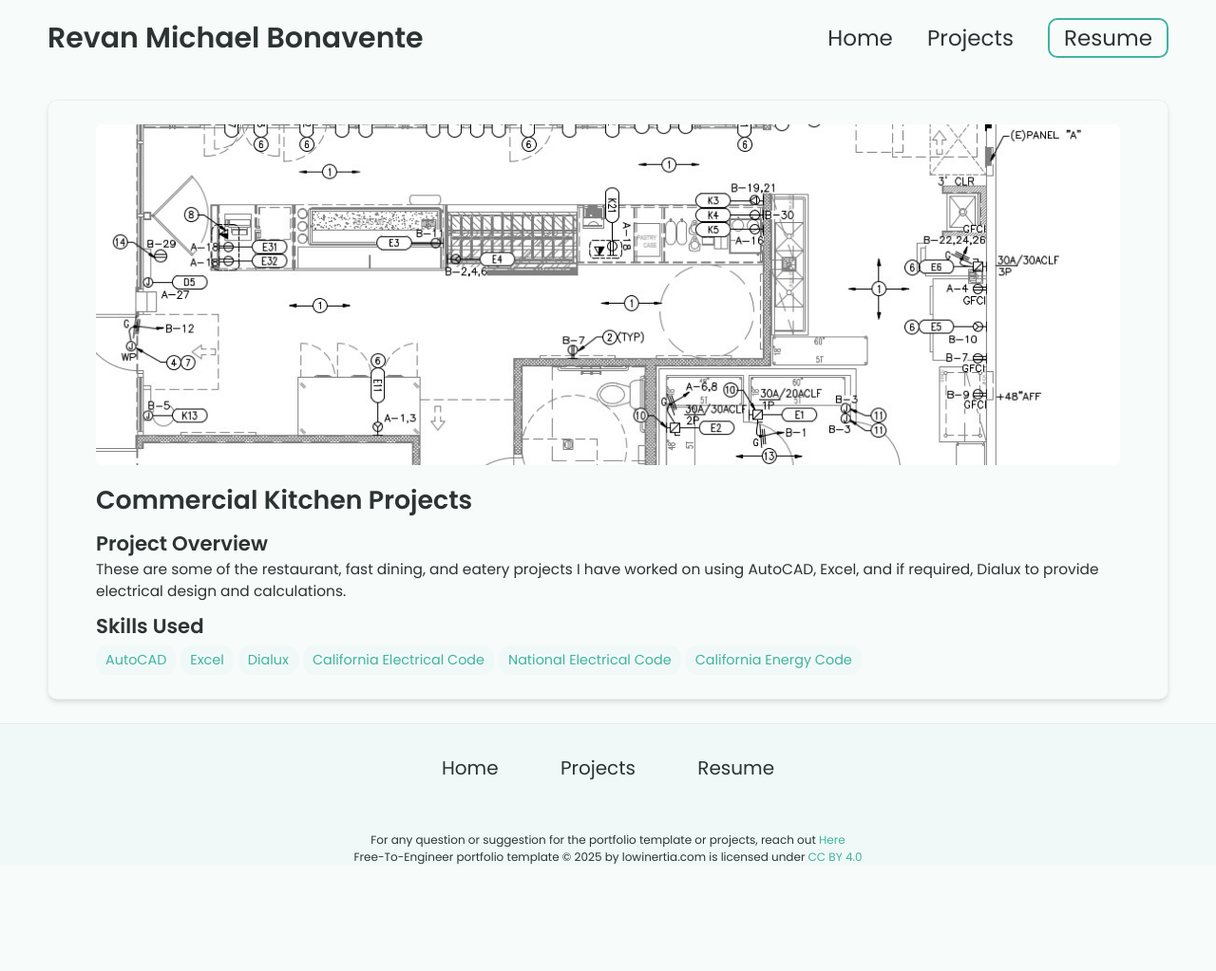
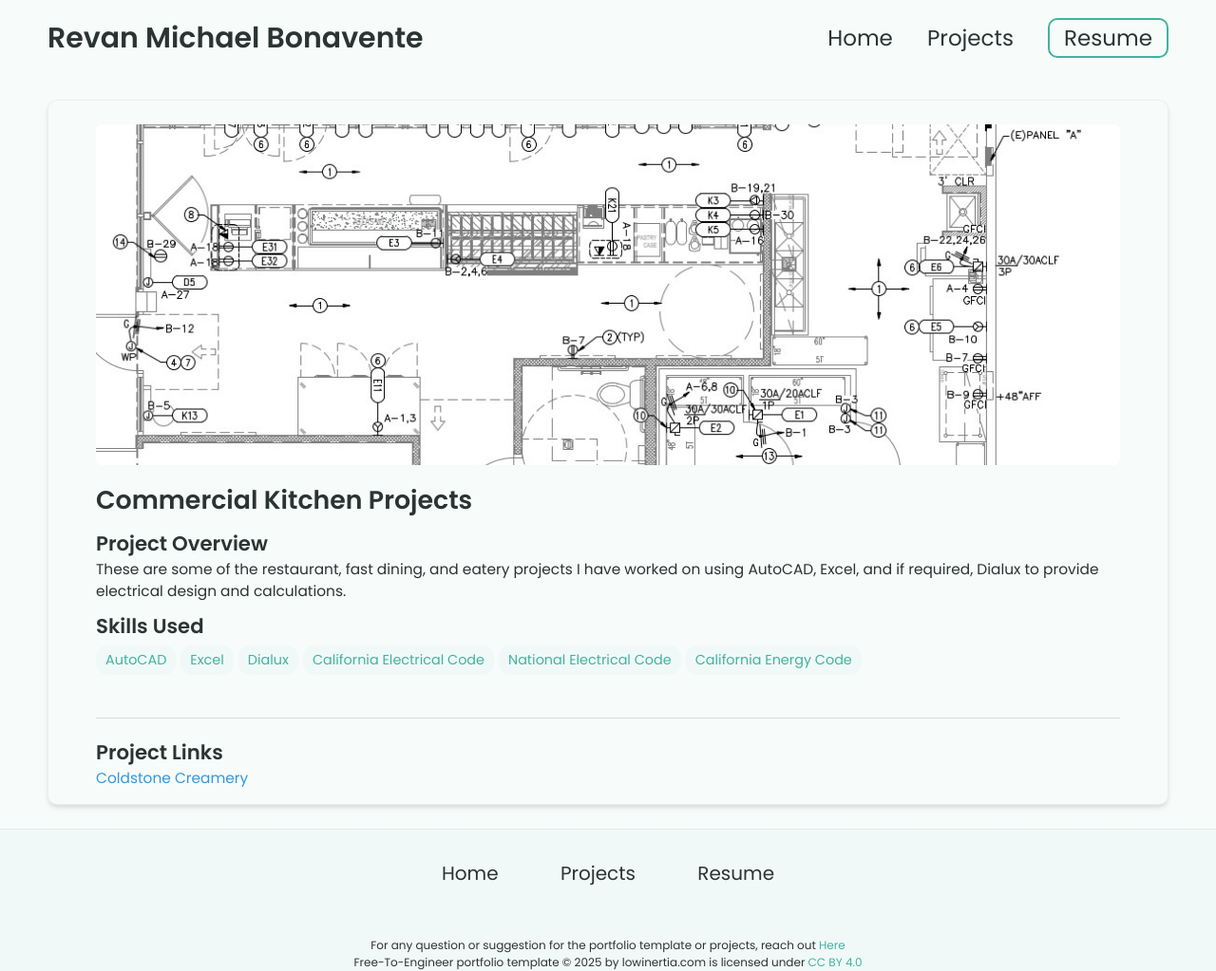
Before and after one commit to rmcb-ghub/rmcb-ghub.github.io, a Jekyll site: the page built from _projects/Restaurant Projects/index.md, in a window 1280 px wide. Shown: the whole page at 95% size. Built offline with Jekyll 4.4.1, drawn with Linux system fonts in a browser that asks for light colours; before the commit the page ends 912 px from its top, so only the background shows below that.

Commit message:
Update index.md

```diff
--- a/_projects/Restaurant Projects/index.md
+++ b/_projects/Restaurant Projects/index.md
@@ -11,3 +11,7 @@ skills:
 - California Energy Code
 main-image: /restaurant.jpg
 ---
+
+---
+## Project Links
+[Coldstone Creamery]([https://en.wikipedia.org](https://drive.google.com/drive/folders/1eCo3W-Lt4QBylmBCp58sUjrDnGStVCEQ?usp=sharing))
```
